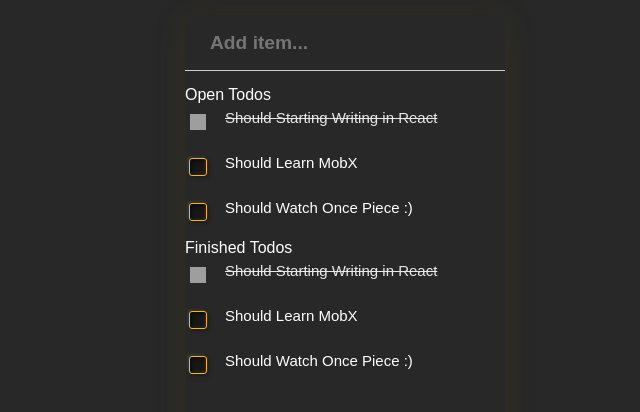
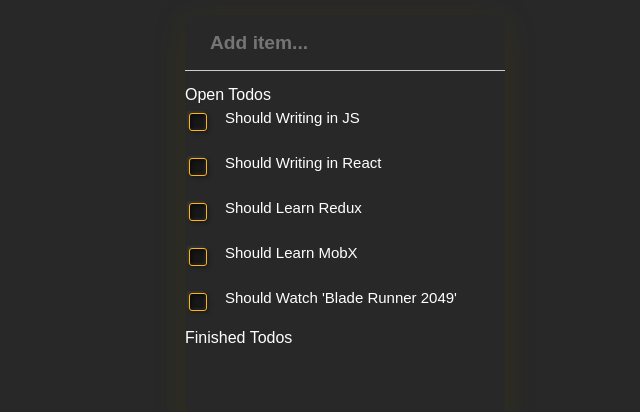
Before and after one commit to Bukovski/react-mobx-examples, a React (Create React App) app: page / in a window 1280 px wide. Shown: the top 412 px of the page, without its empty margins (295-935 px from the left). Built offline with nearby package versions, Linux system fonts and the light colour scheme; grey boxes are pictures that could not be loaded; the HTML template or start-up script is replaced by a standard one.

Commit message:
add: use context & show list data from mobx store

```diff
--- a/src/components/todo-list.component.jsx
+++ b/src/components/todo-list.component.jsx
@@ -1,29 +1,26 @@
 import React from 'react';
 import { TodoItem } from "./index";
+import { useStore } from "../helpers/store-context.helper";
 
 
-const todoList = [
-	{ id: 1, text: 'Should Starting Writing in React', isDone: true },
-	{ id: 2, text: 'Should Learn MobX', isDone: false },
-	{ id: 3, text: 'Should Watch Once Piece :)', isDone: false }
-];
+export const TodoList = () => {
+	const todoList = useStore();
 
-export const TodoList = () => {
 	return (
 		<div className="todo-list">
 			<ul className="open-todos todos align">
 				<span>Open Todos</span>
 				{
-					todoList.map(todo =>
-						<TodoItem key={`${ todo.id }-${ todo.text }`} todo={ todo } />
+					todoList.openTodos.map(todo =>
+						<TodoItem key={ todo.id } todo={ todo } />
 					)
 				}
 			</ul>
 			<ul className="finished-todos todos align">
 				<span>Finished Todos</span>
 				{
-					todoList.map(todo =>
-						<TodoItem key={`${ todo.id }-${ todo.text }`} todo={ todo } />
+					todoList.finishedTodos.map(todo =>
+						<TodoItem key={ todo.id } todo={ todo } />
 					)
 				}
 			</ul>
--- a/src/containers/todo.container.jsx
+++ b/src/containers/todo.container.jsx
@@ -2,13 +2,27 @@ import React from 'react';
 
 import { TodoNew, TodoList } from "../components";
 
+import { StoreProvider } from "../helpers/store-context.helper";
+import TodoListStore from "../store/todo-list.store";
+
+
+
+const todoListStore = new TodoListStore([
+	"Should Writing in JS",
+	"Should Writing in React",
+	"Should Learn Redux",
+	"Should Learn MobX",
+	"Should Watch 'Blade Runner 2049'"
+]);
 
 const TodoContainer = () => {
 	return (
-		<div className="todoList">
-			<TodoNew />
-			<TodoList />
-		</div>
+		<StoreProvider value={ todoListStore }>
+			<div className="todoList">
+				<TodoNew />
+				<TodoList />
+			</div>
+		</StoreProvider>
 	);
 }
 
--- /dev/null
+++ b/src/helpers/random-id.helper.js
@@ -0,0 +1,6 @@
+export const randomId = () => {
+	return '_'
+		+ (Date.now().toString(36)
+			+ Math.random().toString(36).substr(2, 9))
+			.toUpperCase()
+};
--- /dev/null
+++ b/src/helpers/store-context.helper.js
@@ -0,0 +1,7 @@
+import { createContext, useContext } from 'react';
+
+
+export const StoreContext = createContext({});
+export const StoreProvider = StoreContext.Provider;
+
+export const useStore = () => useContext(StoreContext);
--- /dev/null
+++ b/src/store/todo-item.store.js
@@ -0,0 +1,28 @@
+import { action, makeObservable, observable } from "mobx";
+import { randomId } from "../helpers/random-id.helper";
+
+
+export default class TodoItemStore {
+	constructor(text) {
+		this.text = text;
+		this.isDone = false;
+		this.id = randomId();
+
+		makeObservable(this, {
+			id: observable,
+			text: observable,
+			isDone: observable,
+
+			toggleIsDone: action,
+			updateText: action
+		});
+	}
+
+	toggleIsDone = () => {
+		this.isDone = !this.isDone
+	}
+
+	updateText = (text) => {
+		this.text = text;
+	}
+}
--- /dev/null
+++ b/src/store/todo-list.store.js
@@ -0,0 +1,37 @@
+import { action, computed, makeObservable, observable } from "mobx";
+import TodoItemStore from "./todo-item.store";
+
+export default class TodoListStore {
+	constructor(todos) {
+		this.list = [];
+		todos.forEach(this.addTodo);
+
+		makeObservable(this, {
+			list: observable.shallow,
+
+			addTodo: action,
+			removeTodo: action,
+
+			finishedTodos: computed,
+			openTodos: computed,
+		});
+	}
+
+	addTodo = (text) => {
+		this.list.push(new TodoItemStore(text));
+	}
+
+	removeTodo = (todo) => {
+		const indexTodo = this.list.indexOf(todo);
+
+		this.list.splice(indexTodo, 1);
+	};
+
+	get finishedTodos() {
+		return this.list.filter(todo => todo.isDone);
+	}
+
+	get openTodos() {
+		return this.list.filter(todo => !todo.isDone);
+	}
+}
```
